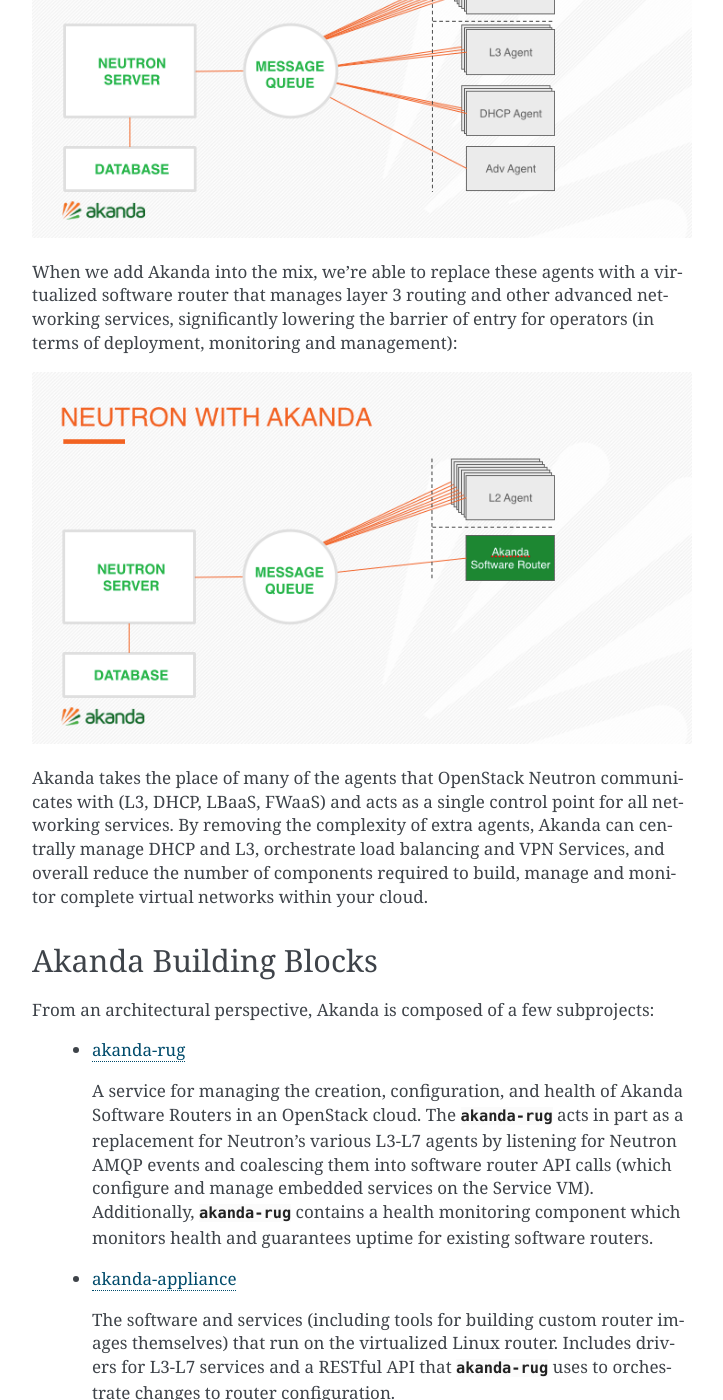
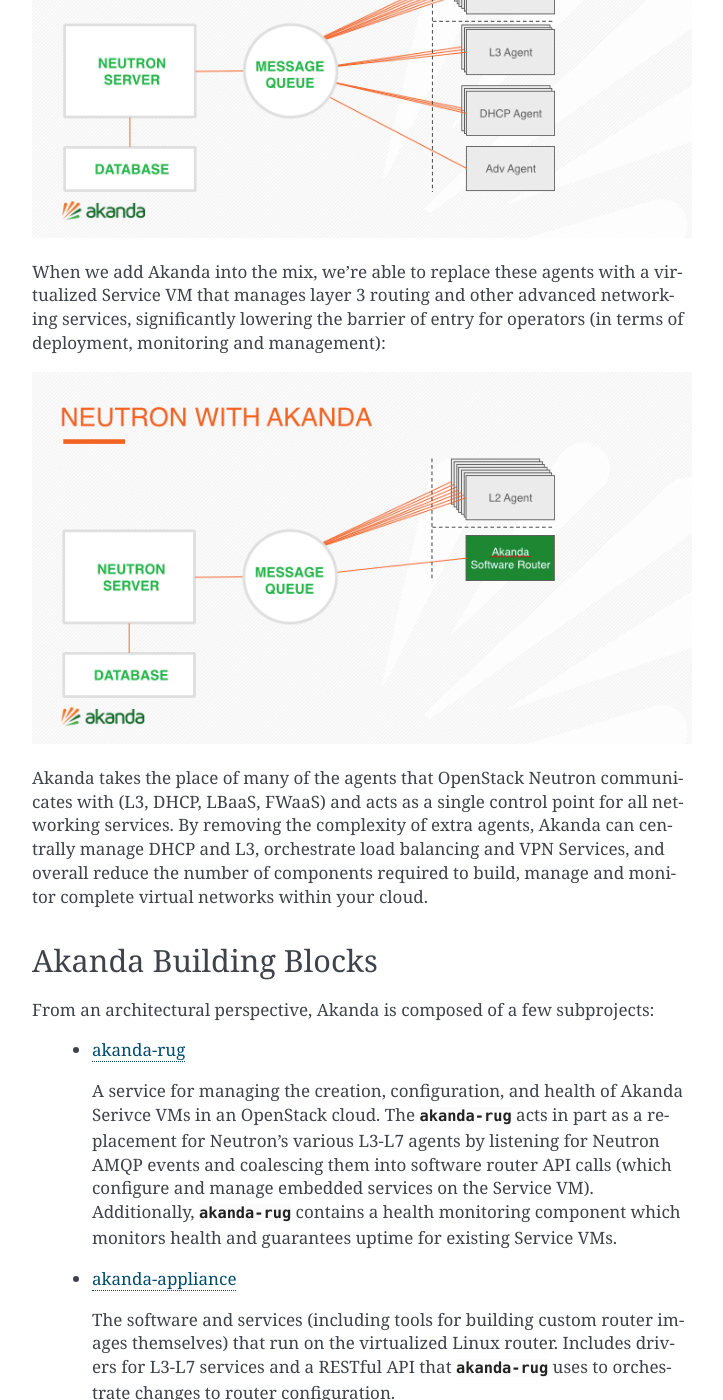
Before and after one commit to akanda/akanda, a Sphinx documentation site: the page built from docs/source/architecture.rst, in a window 1280 px wide and 1400 px high, scrolled down 483 px. Shown: the whole window, without its empty margins (388-1111 px from the left). Built offline with Sphinx 7.4.7, drawn with Linux system fonts in a browser that asks for light colours.

Commit message:
More documentation tinkering.

```diff
--- a/docs/source/architecture.rst
+++ b/docs/source/architecture.rst
@@ -15,7 +15,7 @@
 .. image:: _static/neutron-canonical.png
 
 When we add Akanda into the mix, we're able to replace these agents with
-a virtualized software router that manages layer 3 routing and other advanced
+a virtualized Service VM that manages layer 3 routing and other advanced
 networking services, significantly lowering the barrier of entry for operators
 (in terms of deployment, monitoring and management):
 
@@ -36,13 +36,13 @@
     * | :ref:`akanda-rug <rug>`
 
       A service for managing the creation, configuration, and health of Akanda
-      Software Routers in an OpenStack cloud.  The :py:mod:`akanda-rug` acts in part as
+      Serivce VMs in an OpenStack cloud.  The :py:mod:`akanda-rug` acts in part as
       a replacement for Neutron's various L3-L7 agents by listening for
       Neutron AMQP events and coalescing them into software
       router API calls (which configure and manage embedded services on the
       Service VM).  Additionally, :py:mod:`akanda-rug` contains a health monitoring
       component which monitors health and guarantees uptime for existing
-      software routers.
+      Service VMs.
 
     * | :ref:`akanda-appliance <appliance>`
 
--- a/docs/source/index.rst
+++ b/docs/source/index.rst
@@ -12,7 +12,7 @@
 `DreamCompute <https://dreamhost.com/compute/cloud>`_, Akanda eliminates the
 need for complex SDN controllers, overlays, and multiple plugins by providing
 a simple integrated networking stack (routing, firewall, and load balancing via
-a :ref:`virtual software router <appliance>`) for connecting and securing
+a :ref:`virtual Service VM <appliance>`) for connecting and securing
 multi-tenant OpenStack environments.
 
 Narrative Documentation
```
